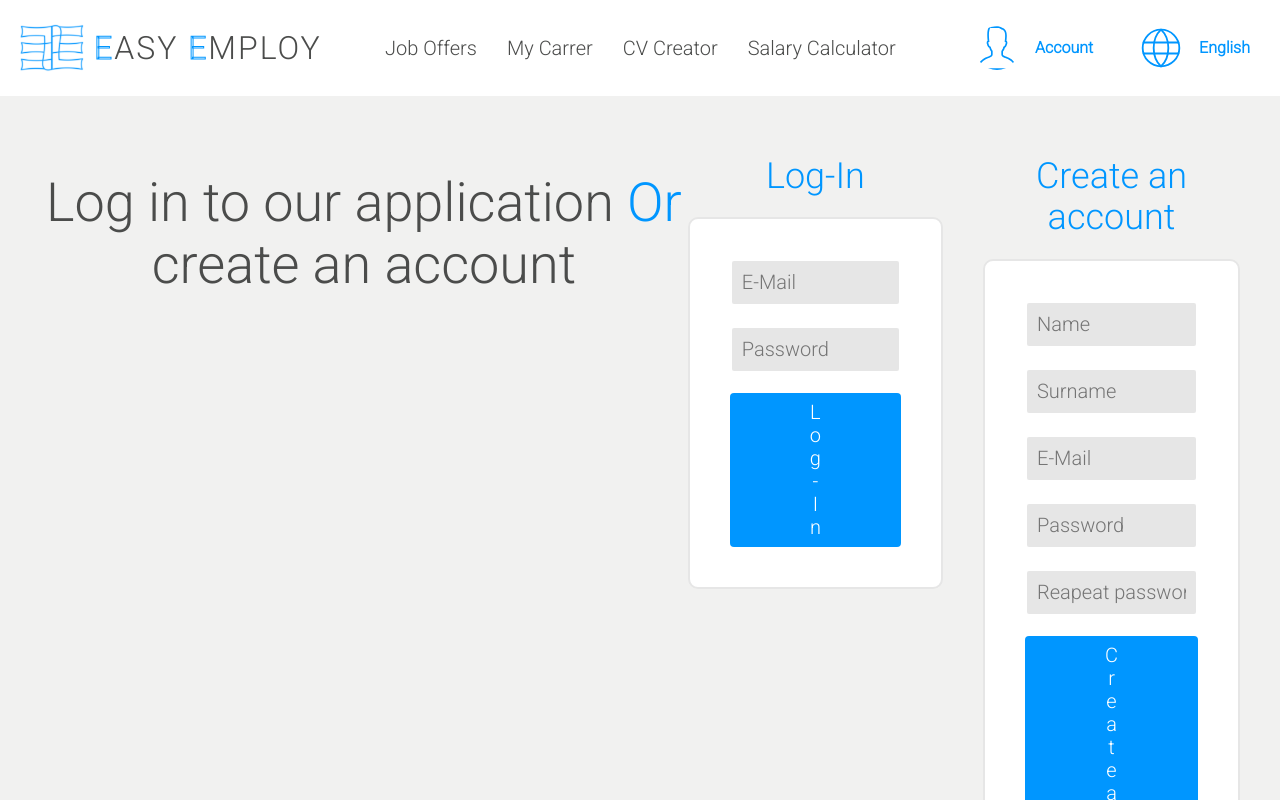
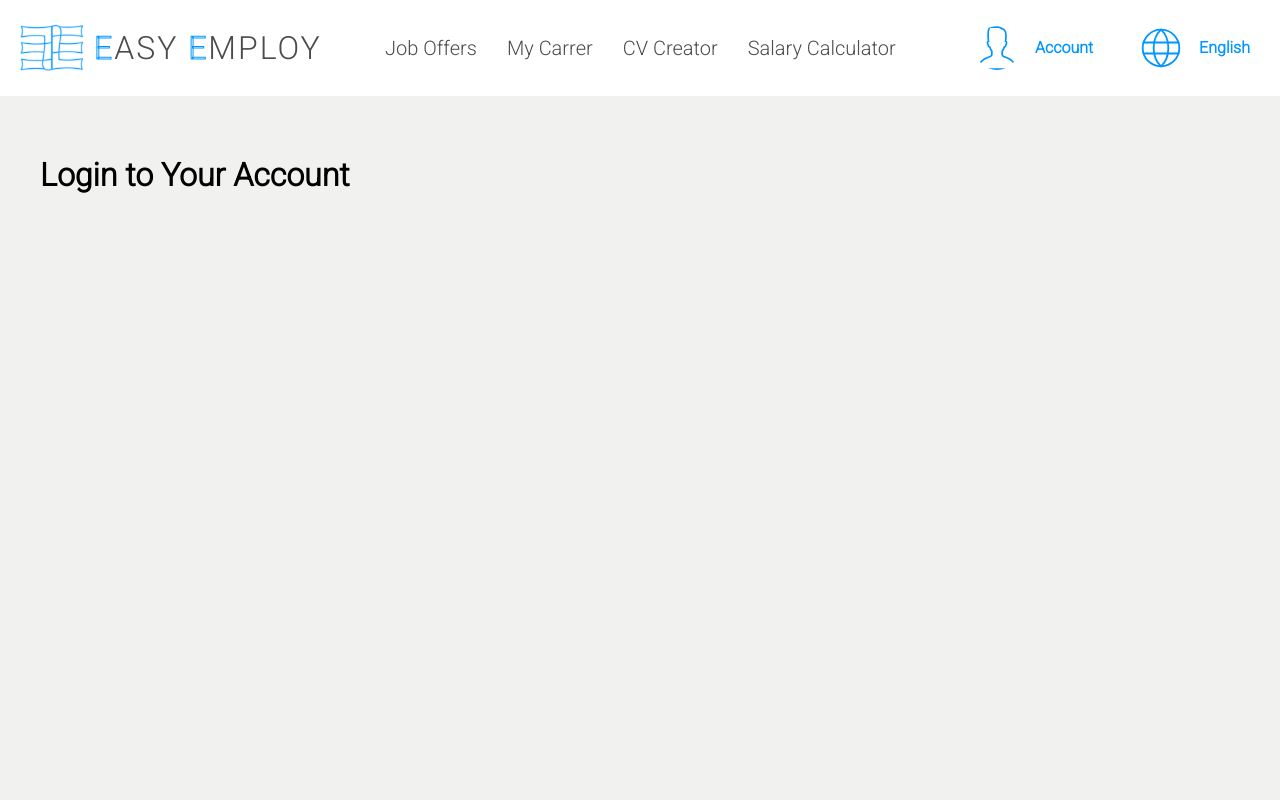
Before and after one commit to mizdebski77/Easy-Employ, a React (Create React App) app: page /Log-In in a window 1280 px wide. Shown: the top 800 px of the page. Built offline with nearby package versions, Linux system fonts and the light colour scheme.

Commit message:
Unused elements removed

```diff
--- a/src/features/LogIn/logIn.tsx
+++ b/src/features/LogIn/logIn.tsx
@@ -1,37 +1,13 @@
 import React from 'react';
-import { Button, Form, FormContainer, FormTitle, FormsWrapper, Input, Title, TitleSpan, Wrapper } from './styledLogIn';
+import { Button, Form, FormContainer, FormTitle, FormsWrapper, Input, LoginTitle, LoginWrapper, Title, TitleSpan, Wrapper } from './styledLogIn';
 
 export const LogIn = () => {
 
     return (
         <Wrapper>
-            <Title>Log in to our application
-                <TitleSpan> Or </TitleSpan>
-                create an account
-            </Title>
-
-            <FormsWrapper>
-                <FormContainer>
-                    <FormTitle>Log-In</FormTitle>
-                    <Form>
-                        <Input placeholder='E-Mail' type='email' required />
-                        <Input placeholder='Password' type='password' required />
-                        <Button>Log-In</Button>
-                    </Form>
-                </FormContainer>
-
-                <FormContainer>
-                    <FormTitle>Create an account</FormTitle>
-                    <Form>
-                        <Input placeholder='Name' type='name' required />
-                        <Input placeholder='Surname' type='name' required />
-                        <Input placeholder='E-Mail' type='email' required />
-                        <Input placeholder='Password' type='password' required />
-                        <Input placeholder='Reapeat password' type='password' required />
-                        <Button>Create an account</Button>
-                    </Form>
-                </FormContainer>
-            </FormsWrapper>
+            <LoginWrapper>
+                <LoginTitle>Login to Your Account</LoginTitle>
+            </LoginWrapper>
 
         </Wrapper >
     );
--- a/src/features/LogIn/styledLogIn.ts
+++ b/src/features/LogIn/styledLogIn.ts
@@ -12,98 +12,14 @@ export const Wrapper = styled.section`
     };
 `;
 
-export const Title = styled.h1`
-    font-size: 54px;
-    font-weight: normal;
-    color: ${({ theme }) => theme.color.fontSecond};
-    text-align: center;
+export const LoginWrapper = styled.div`
 
-    @media (max-width: ${({ theme }) => theme.breakPoint.secondBp}px){
-        font-size: 28px;
-    };
 `;
 
-export const TitleSpan = styled.span`
-    color: ${({ theme }) => theme.color.fontMain};
+export const LoginTitle = styled.h1`
+
 `;
 
-export const FormsWrapper = styled.div`
-    display: grid;
-    grid-template-columns: 1fr 1fr;
-    gap: 40px;
-    max-width: 1200px;
-    width: 100%;
+export const RegisterWrapper = styled.div`
 
-    @media (max-width: ${({ theme }) => theme.breakPoint.secondBp}px){
-        grid-template-columns: 1fr;
-    };
 `;
-
-export const FormTitle = styled.h2`
-    text-align: center;
-    color: ${({ theme }) => theme.color.fontMain};
-    font-weight: normal;
-    font-size: 36px;
-    margin: 20px 10px;
-
-    @media (max-width: ${({ theme }) => theme.breakPoint.secondBp}px){
-        font-size: 20px;
-    };
-`;
-export const FormContainer = styled.div`
-    max-width: 1200px;
-    width: 100%;
-`;
-
-export const Form = styled.form`
-    background: transparent;
-    border: 2px solid ${({ theme }) => theme.color.thirdColor};
-    border-radius: 10px;
-    padding: 40px;
-    display: flex;
-    flex-direction: column;
-    justify-content: center;
-    background: ${({ theme }) => theme.color.secondColor};
-
-    @media (max-width: ${({ theme }) => theme.breakPoint.thirdBp}px){
-        padding: 40px 12px;
-    };
-`;
-
-export const Input = styled.input`
-    width: 100%;
-    padding: 10px;
-    border-radius: 4px;
-    background: ${({ theme }) => theme.color.thirdColor};;
-    border: 2px solid white;
-    font-size: 20px;
-    outline: none;
-    color: ${({ theme }) => theme.color.fontSecond};
-    margin-bottom: 20px;
-
-    @media (max-width: ${({ theme }) => theme.breakPoint.thirdBp}px){
-        font-size: 16px;
-        border: 1px solid white;
-    };
-`;
-
-export const Button = styled.button`
-    margin: 0 auto;
-    cursor: pointer;
-    padding: 8px 80px;
-    font-size: 20px;
-    border-radius: 4px;
-    background: ${({ theme }) => theme.color.fontMain};
-    color: ${({ theme }) => theme.color.secondColor};
-    transition: 0.3s;
-    border: none;
-
-    &:hover {
-        background: ${({ theme }) => theme.color.fontMainHover};;
-    };
-
-    @media (max-width: ${({ theme }) => theme.breakPoint.thirdBp}px){
-        padding: 8px 40px;
-        font-size: 16px;
-    };
-`;
```
